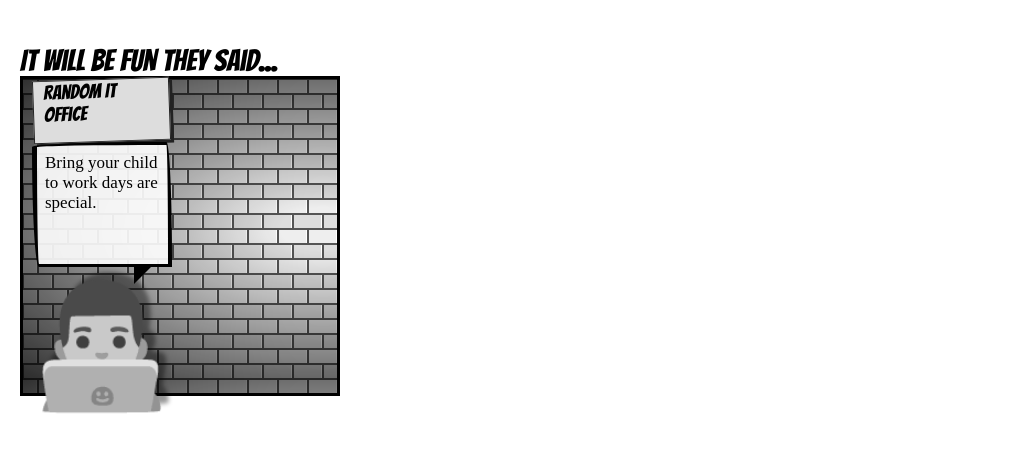
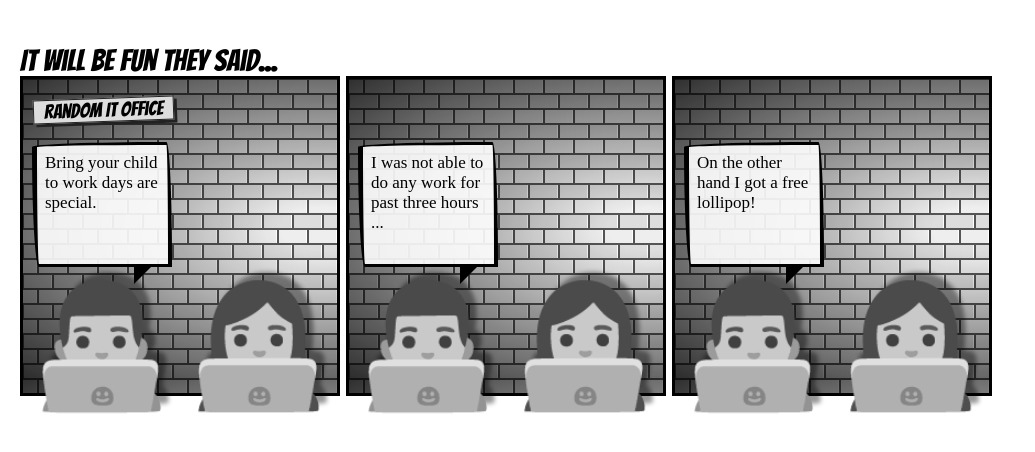
Before and after one commit to MichalBryxi/gradient-company, a React (Create React App) app: page / in a window 1280 px wide. Shown: the top 452 px of the page, without its empty margins (0-1035 px from the left). Built offline with nearby package versions, Linux system fonts and the light colour scheme; a web font is replaced by a local one.

Commit message:
Ported first full issue

```diff
--- a/src/App.css
+++ b/src/App.css
@@ -95,11 +95,11 @@
 	margin-bottom: -20px;
 }
 
-.left-bubble {
+.bubble-left {
   grid-area: left-bubble;
 }
 
-.right-bubble {
+.bubble-right {
   grid-area: right-bubble;
 }
 
@@ -131,13 +131,13 @@
   /* grid-area: character; */
 }
 
-.character-a {
+.character-left {
   grid-area: left-character;
   align-self: end;
   justify-self: center;
   position: relative;
 }
-.character-b {
+.character-right {
   grid-area: right-character;
   align-self: end;
   justify-self: center;
--- a/src/App.js
+++ b/src/App.js
@@ -7,7 +7,7 @@ class App extends Component {
   render() {
     return (
       <div className="App">
-        <I01></I01>
+        <I01> </I01>
       </div>
     );
   }
--- a/src/Comic/Character.js
+++ b/src/Comic/Character.js
@@ -1,18 +1,32 @@
 import React, { Component } from 'react';
 
 const Character = function(props) {
+  let faceClassName = `character-${props.position}`;
+  let bubbleClassName = `bubble bubble-${props.position}`;
+  let types = {
+    'computer-man': '👨‍💻',
+    'computer-woman': '👩‍💻'
+  }
+  let face = types[props.type];
   return (
     <React.Fragment>
-      <p className="bubble left-bubble">
-        {props.children}
-      </p>
-      <div className="character-a">
+      {props.children &&
+        <p className={bubbleClassName}>
+          {props.children}
+        </p>
+      }
+      <div className={faceClassName}>
         <span className="character">
-          👨‍💻
+          {face}
         </span>
       </div>
     </React.Fragment>
   );
 }
 
+Character.defaultProps = {
+  position: 'left',
+  type: 'computer-woman'
+}
+
 export default Character;
--- a/src/Comic/Panel.js
+++ b/src/Comic/Panel.js
@@ -4,7 +4,9 @@ import Title from './Title';
 const Panel = function(props) {
   return (
     <div className="box">
-      <Title>{props.title}</Title>
+      {props.title &&
+        <Title>{props.title}</Title>
+      }
       {props.children}
     </div>
   );
--- a/src/Comic/Title.js
+++ b/src/Comic/Title.js
@@ -2,9 +2,11 @@ import React, { Component } from 'react';
 
 const Title = function(props) {
   return (
-    <p className="evenboxinner">
-      {props.children}
-    </p>
+    <div class="strip-title">
+      <p className="evenboxinner">
+        {props.children}
+      </p>
+    </div>
   );
 }
 
--- a/src/Comic/Layout.js
+++ b/src/Comic/index.js
@@ -1,6 +1,6 @@
 import React, { Component } from 'react';
 
-const Layout = function(props) {
+const Comic = function(props) {
   return (
     <section className="comic-2">
       <h2 className="issue-title">
@@ -14,4 +14,4 @@ const Layout = function(props) {
   );
 }
 
-export default Layout;
+export default Comic;
--- a/src/Issues/01-it-will-be-fun.js
+++ b/src/Issues/01-it-will-be-fun.js
@@ -1,18 +1,38 @@
 import React, { Component } from 'react';
-import Layout from '../Comic/Layout';
+import Comic from '../Comic';
 import Panel from '../Comic/Panel';
 import Character from '../Comic/Character';
 
 class Issue extends Component {
   render(props) {
     return (
-      <Layout title="It will be fun they said...">
+      <Comic title="It will be fun they said...">
+
         <Panel title="Random IT office">
-          <Character type="computer-man">
+          <Character type="computer-man" position="left">
             Bring your child to work days are special.
           </Character>
+          <Character type="computer-woman" position="right">
+          </Character>
         </Panel>
-      </Layout>
+
+        <Panel>
+          <Character type="computer-man" position="left">
+            I was not able to do any work for past three hours ...
+          </Character>
+          <Character type="computer-woman" position="right">
+          </Character>
+        </Panel>
+
+        <Panel>
+          <Character type="computer-man" position="left">
+            On the other hand I got a free lollipop!
+          </Character>
+          <Character type="computer-woman" position="right">
+          </Character>
+        </Panel>
+
+      </Comic>
     );
   }
 }
```
